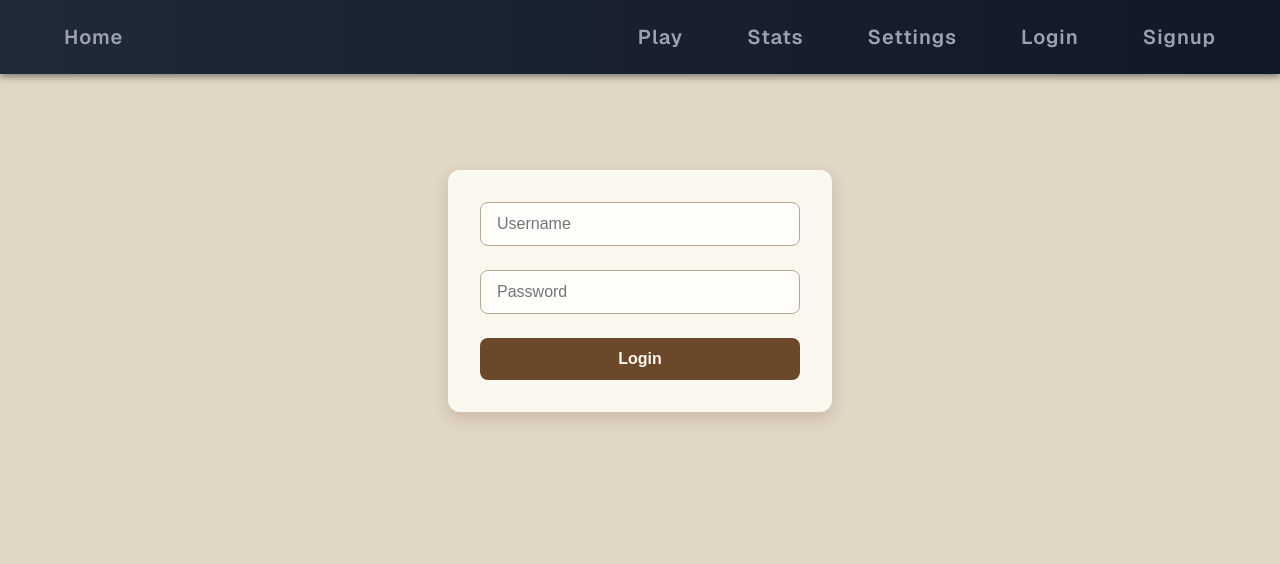
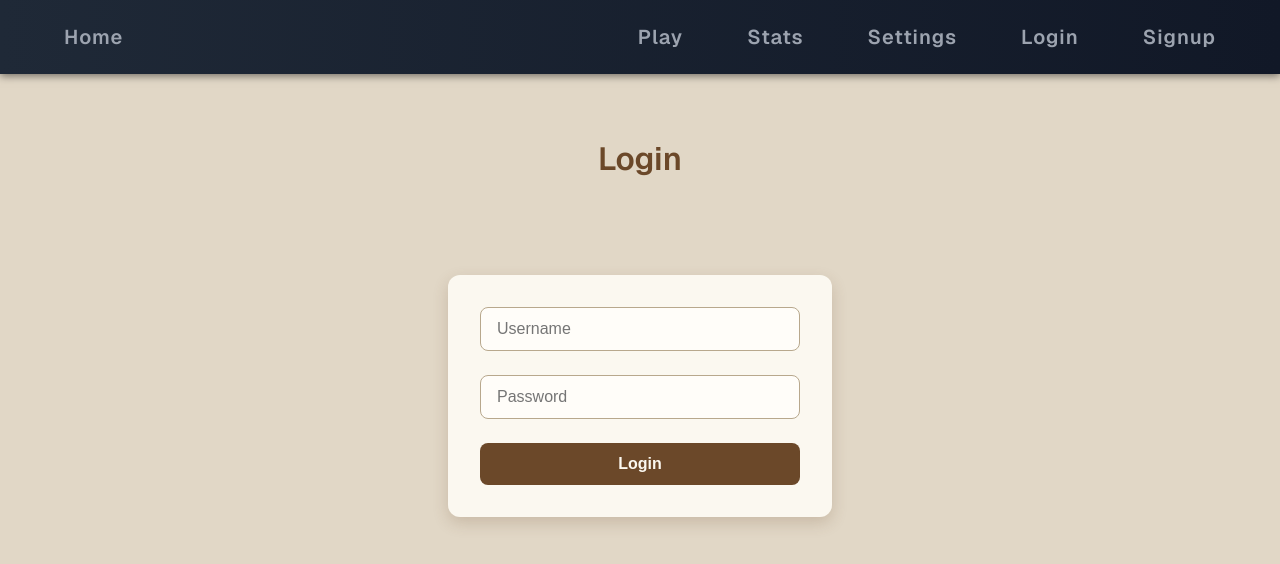
Before and after one commit to jtsui23-code/MiniAlphaGO, a Next.js app in the folder frontend/: page /login in a window 1280 px wide. Shown: the top 564 px of the page. Built offline with nearby package versions, Linux system fonts and the light colour scheme.

Commit message:
Working on backend for the stats page.

```diff
--- a/frontend/app/login/page.css
+++ b/frontend/app/login/page.css
@@ -48,6 +48,13 @@
   font-size: 1rem;
   color: #5A462B;
 }
+.login-heading {
+  text-align:center;
+  font-size: 2rem;
+  font-weight: 600;
+  margin-top: 4rem;
+  color: #6B4829;
+}
 
 body {
   background-color: #E1D7C6;
--- a/frontend/app/login/page.jsx
+++ b/frontend/app/login/page.jsx
@@ -24,6 +24,7 @@ export default function Login() {
   return (
     <>
       <Nav />
+      <h2 className="login-heading">Login</h2>
       <form onSubmit={login} className="login-form">
         <input name="username" placeholder="Username" required />
         <input name="password" placeholder="Password" type="password" required />
--- a/frontend/app/stats/page.tsx
+++ b/frontend/app/stats/page.tsx
@@ -50,7 +50,7 @@ export default function Stats() {
               </tr>
             </thead>
             <tbody>
-              {[...Array(5)].map((_, i) => (
+              {[...Array(10)].map((_, i) => (
                 <tr key={i}>
                   <td>AI v{i}</td>
                   <td className={i % 2 === 0 ? "win" : "loss"}>
@@ -65,7 +65,7 @@ export default function Stats() {
           </table>
         </div>
 
-        <Board />
+
       </div>
     </>
   );
```
Also changed, not shown: 2 other files (tests, documents, lock files or other folders).
